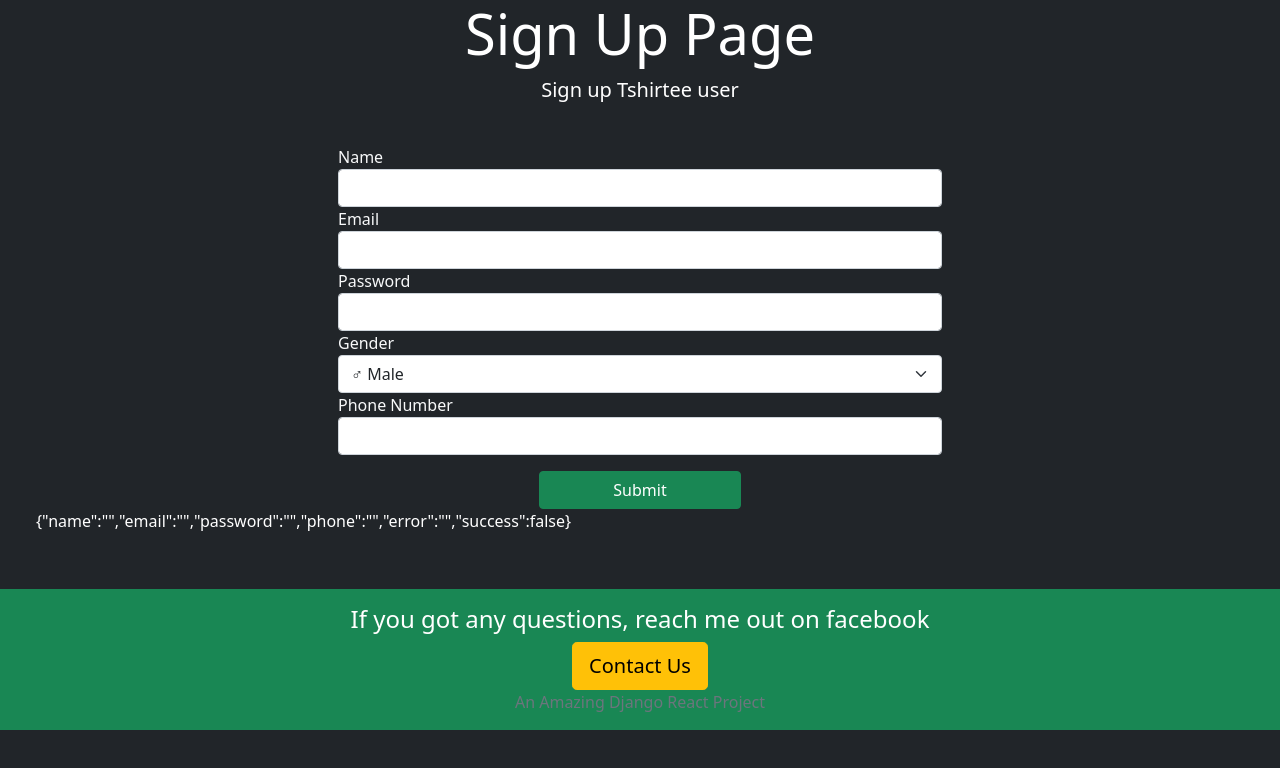
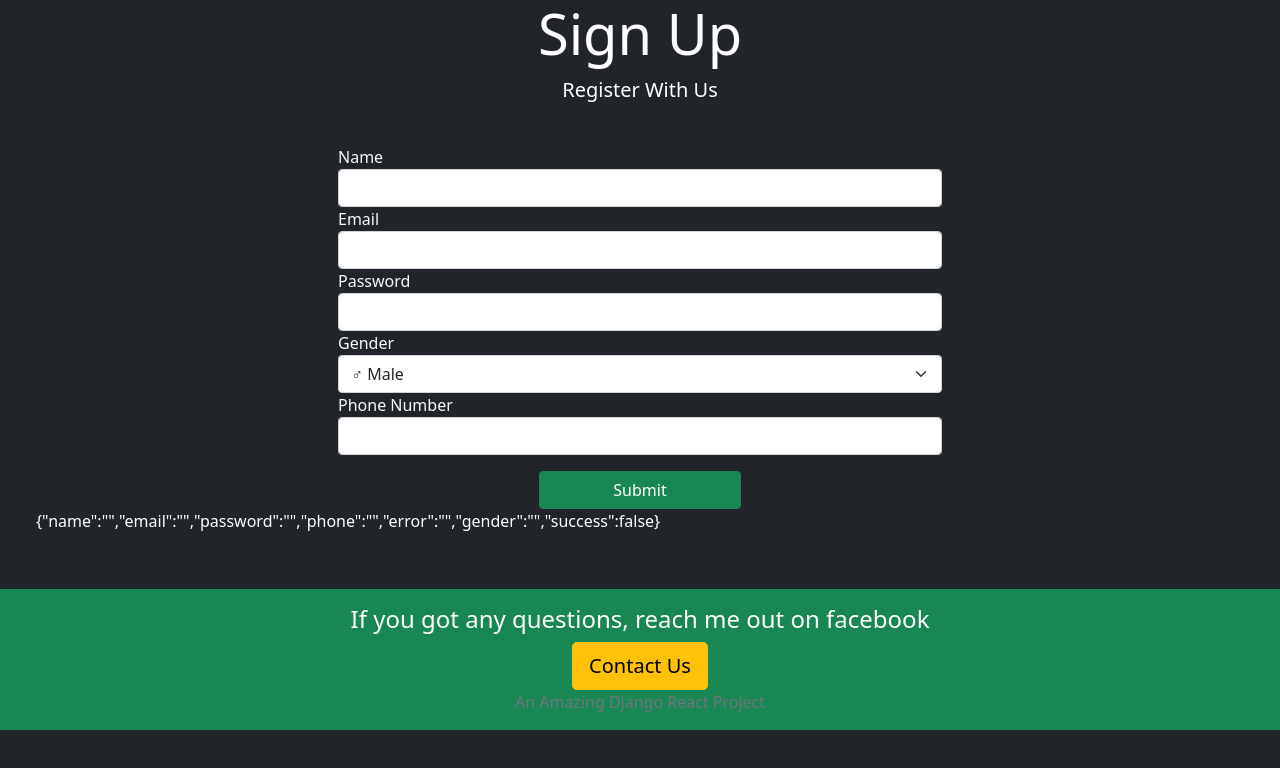
Before and after one commit to shiamabdullah/tshirt-Store, a React (Create React App) app in the folder projfrontend/: page /signup in a window 1280 px wide. Shown: the top 768 px of the page. Built offline with nearby package versions, Linux system fonts and the light colour scheme; no server answers.

Commit message:
error and success

```diff
--- a/projfrontend/src/user/Signup.js
+++ b/projfrontend/src/user/Signup.js
@@ -10,6 +10,7 @@ const Signup = () => {
     password: "",
     phone: "",
     error: "",
+    gender: "",
     success: false,
   });
 
@@ -49,6 +50,35 @@ const Signup = () => {
       .catch((e) => console.log(e));
   };
 
+  const successMessage = () => {
+    return (
+      <div className="row">
+        <div className="col-md-6 offset-sm-3 text-left">
+          <div
+            className="alert alert-success"
+            style={{ display: success ? "" : "none" }}
+          >
+            Your account has been created. Please login now
+          </div>
+        </div>
+      </div>
+    );
+  };
+
+  const errorMessage = () => {
+    return (
+      <div className="row">
+        <div className="col-md-6 offset-sm-3 text-left">
+          <div
+            className="alert alert-danger"
+            style={{ display: error ? "" : "none" }}
+          >
+            Check all fields again
+          </div>
+        </div>
+      </div>
+    );
+  };
   const validatePassword = () => {};
 
   const signUpForm = () => {
@@ -62,13 +92,14 @@ const Signup = () => {
               type="text"
               value={name}
               onChange={handleChange("name")} //triggered when name changes
+              required
             />
           </div>
           <div className="form-group">
             <label className="text-light"> Email</label>
             <input
               className="form-control"
-              type="text"
+              type="email"
               value={email}
               onChange={handleChange("email")} //triggered when name changes
             />
@@ -94,7 +125,7 @@ const Signup = () => {
             <label className="text-light"> Phone Number</label>
             <input
               className="form-control"
-              type="text"
+              type="number"
               value={phone}
               onChange={handleChange("phone")} //triggered when name changes
             />
@@ -111,7 +142,9 @@ const Signup = () => {
   };
 
   return (
-    <Base title="Sign Up Page" description="Sign up Tshirtee user">
+    <Base title="Sign Up" description="Register With Us">
+      {successMessage()}
+      {errorMessage()}
       {signUpForm()}
       <p className="text-white ">{JSON.stringify(values)}</p>
     </Base>
```
